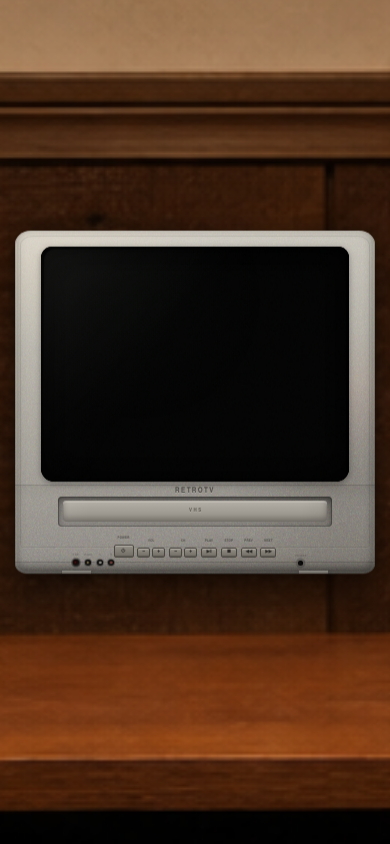
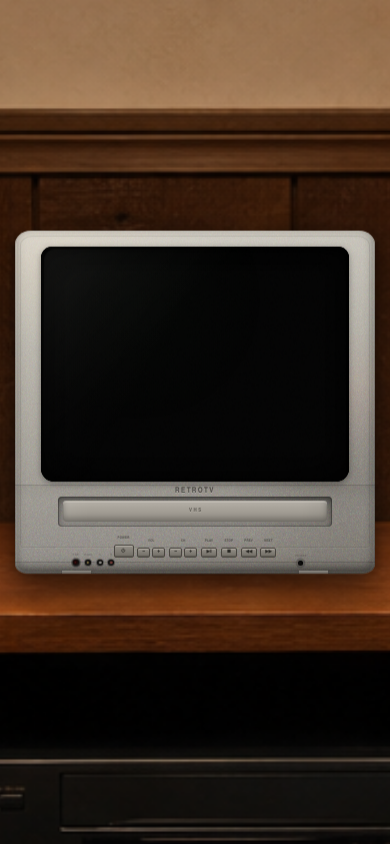
Before and after one commit to bschuby212/retrotv, a Next.js app: page / in a window 390 px wide. Built offline with nearby package versions, Linux system fonts and the light colour scheme.

Commit message:
Revert mobile background zoom to pre-resize settings
Restore mobile scale 2.5/2.65 and focal 56%/54% from before the zoom
bumps that were glitching the crop.

Co-authored-by: bschuby212 <bschuby212@users.noreply.github.com>

```diff
--- a/app/globals.css
+++ b/app/globals.css
@@ -44,10 +44,10 @@ button {
   --cabinet-anchor-wide: 19%;
   --room-focal-x: 50%;
   --room-focal-y: calc(48% + 60px);
-  --room-focal-y-mobile: 50%;
+  --room-focal-y-mobile: 56%;
   --room-focal-y-wide: calc(47% + 60px);
   --room-bg-scale: 2.15;
-  --room-bg-scale-mobile: 3.6;
+  --room-bg-scale-mobile: 2.5;
 }
 
 .page {
--- a/styles/tv/room-scene.module.css
+++ b/styles/tv/room-scene.module.css
@@ -10,10 +10,10 @@
   --cabinet-anchor-wide: 19%;
   --room-focal-x: 50%;
   --room-focal-y: calc(48% + 60px);
-  --room-focal-y-mobile: 50%;
+  --room-focal-y-mobile: 56%;
   --room-focal-y-wide: calc(47% + 60px);
   --room-bg-scale: 2.15;
-  --room-bg-scale-mobile: 3.6;
+  --room-bg-scale-mobile: 2.5;
 }
 
 .backgroundWrap {
@@ -81,17 +81,17 @@
 
 @media (max-width: 480px) {
   .scene {
-    --room-focal-y-mobile: 50%;
-    --room-bg-scale-mobile: 3.6;
+    --room-focal-y-mobile: 54%;
+    --room-bg-scale-mobile: 2.65;
   }
 
   .backgroundWrap {
-    transform: scale(var(--room-bg-scale-mobile, 3.6));
-    transform-origin: center var(--room-focal-y-mobile, 50%);
+    transform: scale(var(--room-bg-scale-mobile, 2.65));
+    transform-origin: center var(--room-focal-y-mobile, 54%);
   }
 
   .background {
-    object-position: var(--room-focal-x, 50%) var(--room-focal-y-mobile, 50%);
+    object-position: var(--room-focal-x, 50%) var(--room-focal-y-mobile, 54%);
   }
 
   .tvMount {
```
